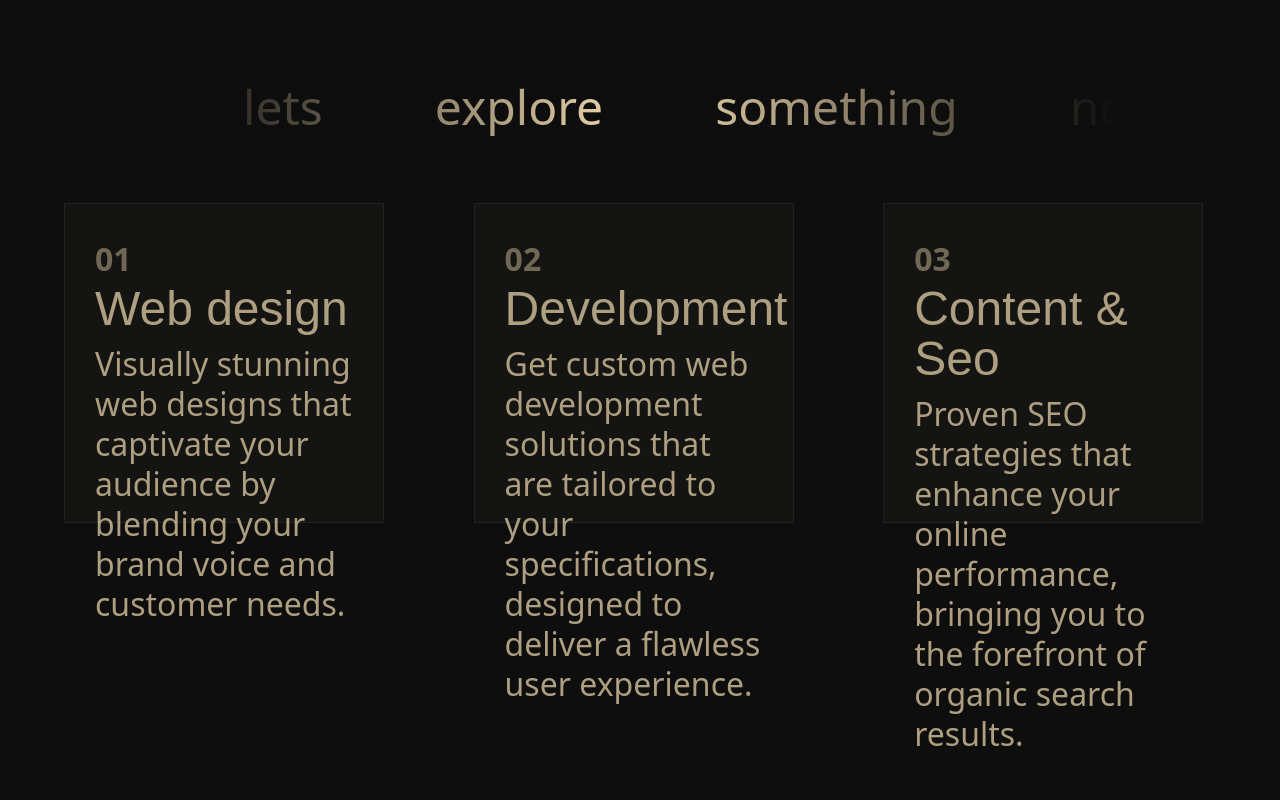
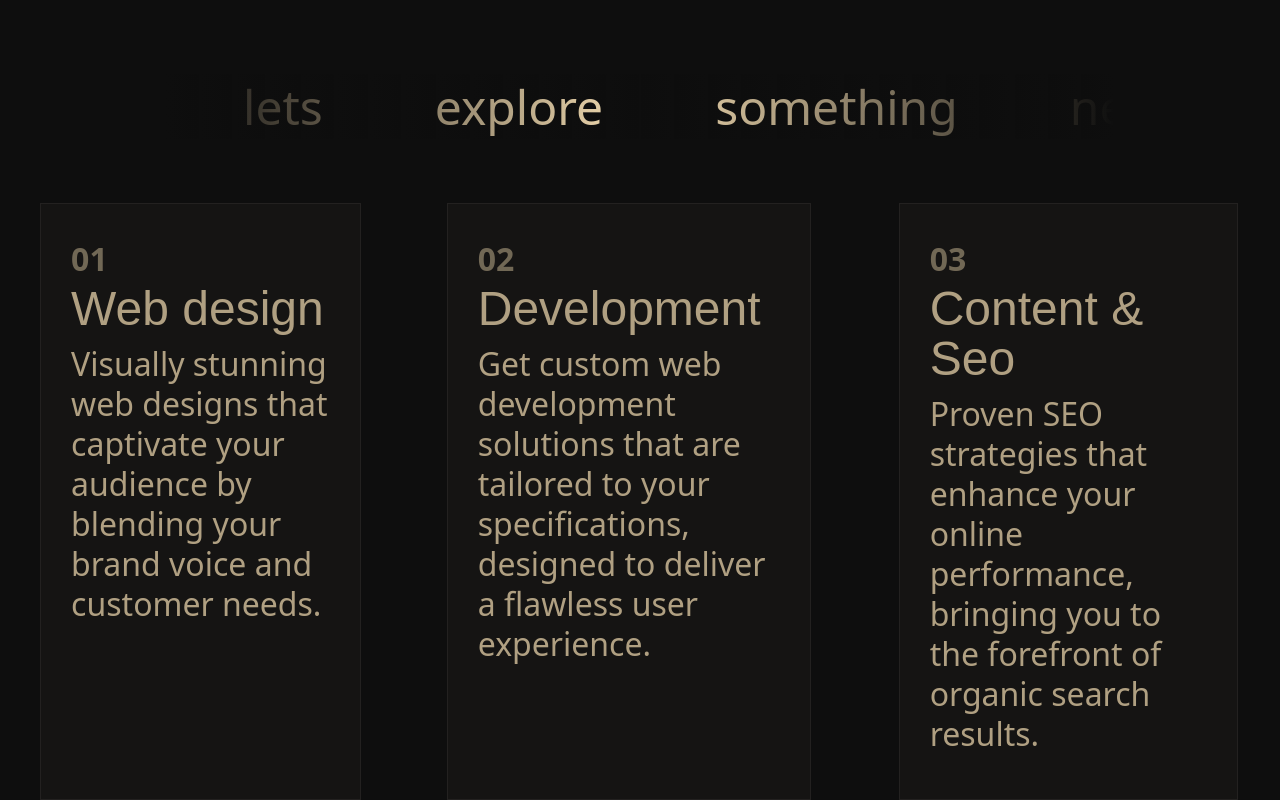
Before and after one commit to gurjot-zaildar/medium-projects, a plain HTML site: page project-1/index.html in a window 1280 px wide. Shown: the part 1516-2316 px from the top of the page. Before the commit the page ends 2271 px from the top, so only its background shows below. Drawn offline with Linux system fonts and the light colour scheme.

Commit message:
Refactor view-3 structure and styles for improved layout and responsiveness

```diff
--- a/project-1/index.html
+++ b/project-1/index.html
@@ -53,12 +53,14 @@
 <h6>01</h6>
 <h3>Web design</h3>
 <p>Visually stunning web designs that captivate your audience by blending your brand voice and customer needs.</p>
-        </div>
+        </div></div>
+        <div class="class3">
         <div class="blockb">
 <h6>02</h6>
 <h3>Development</h3>
 <p>Get custom web development solutions that are tailored to your specifications, designed to deliver a flawless user experience.</p>
-        </div>
+        </div></div>
+        <div class="class3">
         <div class="blockc">
 <h6>03</h6>
 <h3>Content & Seo</h3>
--- a/project-1/style.scss
+++ b/project-1/style.scss
@@ -193,6 +193,9 @@ p{
      }
  }
  .view-3{
+    .class3{
+    display: flex;
+
     h6{
     font-size: 2rem;
     opacity: 60%;
@@ -207,28 +210,26 @@ p{
     font-size: 2rem;
 
 }
+
     .blocka{
         line-height: 50px;
-         position: absolute;
-         width: 25%;
-         height: 40%;
-         margin-left: 5%;
+         width: 100%;
+         height: 100%;
+
 
 }
  .blockb{
         line-height: 50px;
-         position: absolute;
-         width: 25%;
-         height: 40%;
-         margin-left: 37%;
+         width: 100%;
+         height:100%;
+
 }
 .blockc{
         line-height: 50px;
-         position: absolute;
-         width: 25%;
-         height: 40%;
-         margin-left: 69%;
+         width: 100%;
+         height: 100%;
+
 }
 
  }
-}
+}}
```
Also changed, not shown: project-1/style.css.
